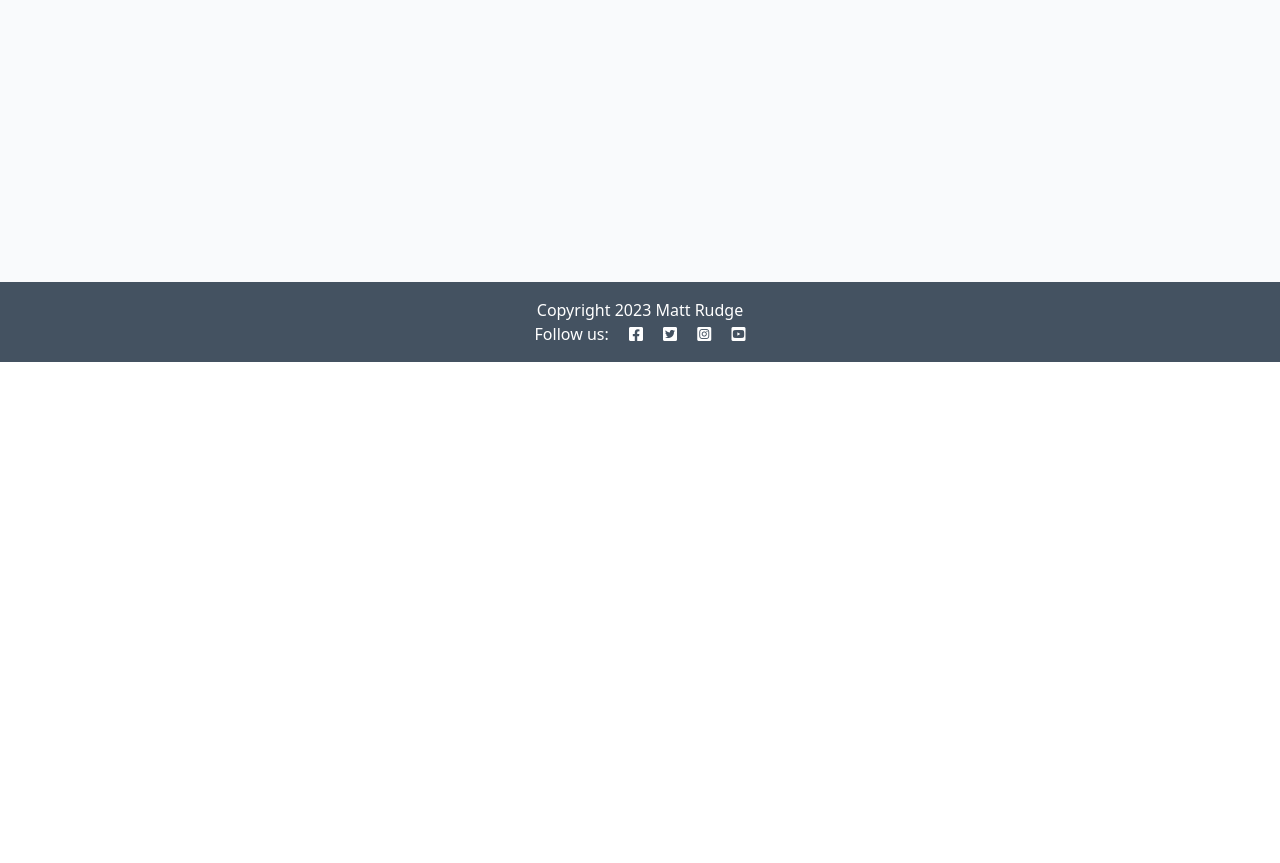
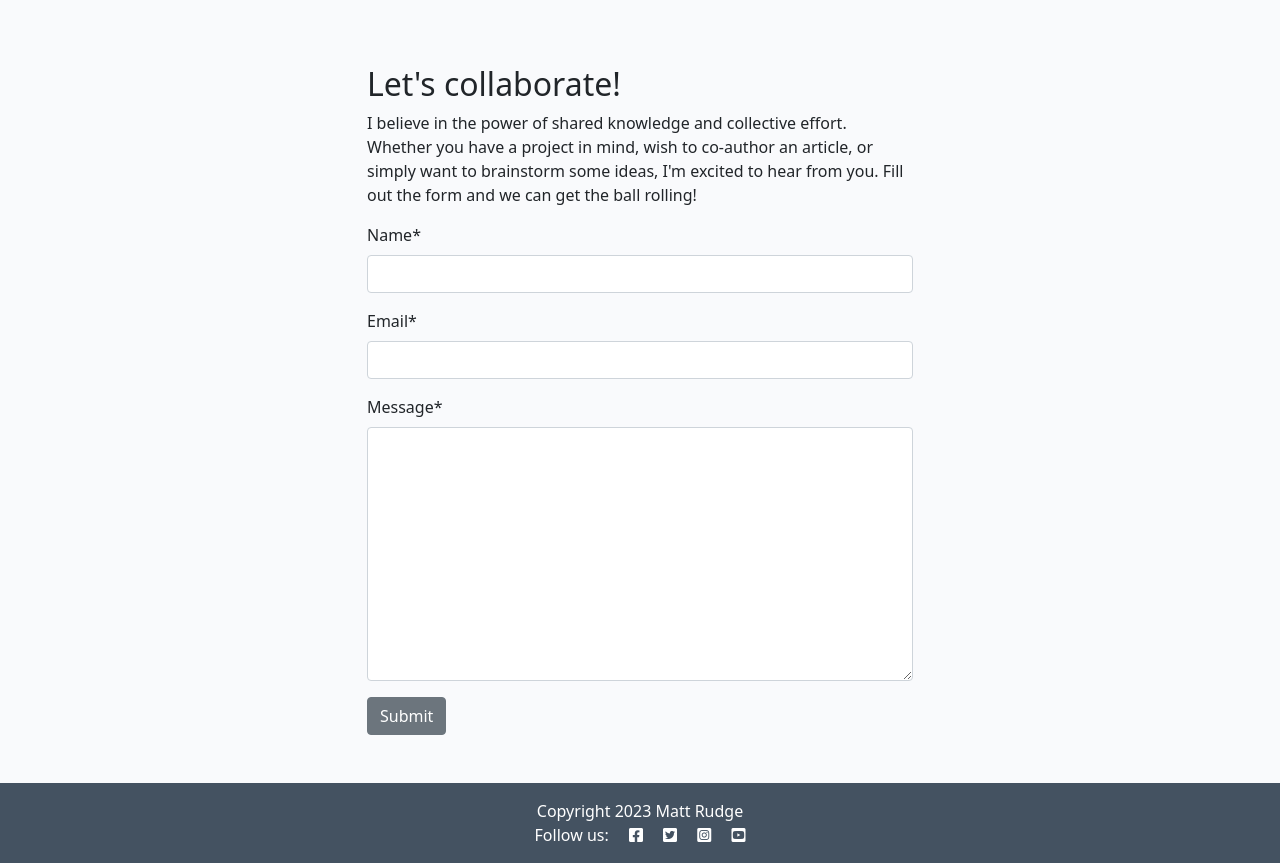
Before and after one commit to Neelp20/codestar_blog, a Django app: page /about/ in a window 1280 px wide. Shown: the part 438-1301 px from the top of the page. Before the commit the page ends 800 px from the top, so only its background shows below. Run offline with Django 4.2, Linux system fonts and the light colour scheme; data that the repository does not hold is empty; some libraries are stand-ins or nearby versions.

Commit message:
create the collaboration request form

```diff
--- /dev/null
+++ b/about/forms.py
@@ -0,0 +1,8 @@
+from .models import CollaborateRequest
+from django import forms
+
+
+class CollaborateForm(forms.ModelForm):
+    class Meta:
+        model = CollaborateRequest
+        fields = ('name', 'email', 'message')
--- a/about/models.py
+++ b/about/models.py
@@ -10,3 +10,13 @@ class About(models.Model):
 
     def __str__(self):
         return self.title
+
+
+class CollaborateRequest(models.Model):
+    name = models.CharField(max_length=200)
+    email = models.EmailField()
+    message = models.TextField()
+    read = models.BooleanField(default=False)
+
+    def __str__(self):
+        return f"Collaboration request from {self.name}"
--- a/about/templates/about/about.html
+++ b/about/templates/about/about.html
@@ -1,6 +1,8 @@
 {% extends 'base.html' %}
+{% load static %}
+{% load crispy_forms_tags %}
+
 {% block content %}
-{% load static %}
 <div class="container mt-5">
   <div class="row">
     <div class="col-4 text-center">
@@ -20,6 +22,24 @@
       <p class="text-end"><em>Updated on: {{ about.updated_on }}</em></p>
     </div>
   </div>
+  <div class="row justify-content-center">
+        <div class="col-12 col-md-6 my-5">
+            <h2>Let's collaborate!</h2>
+            <p>I believe in the power of shared knowledge and collective effort.
+                Whether you have a project in mind, wish to co-author
+                an article, or simply want to brainstorm some ideas,
+                I'm excited to hear from you. Fill out the form
+                and we can get the ball rolling!</p>
+
+            <!-- add your form here. Your submit button should
+                                have the classes of btn, btn-secondary -->
+            <form method="post">
+             {{ collaborate_form | crispy }}
+             {% csrf_token %}
+             <button class="btn btn-secondary" type="submit">Submit</button>
+            </form>
+        </div>
+    </div>
 </div>
 
 {% endblock content %}
--- a/about/views.py
+++ b/about/views.py
@@ -1,15 +1,23 @@
 from django.shortcuts import render
 from .models import About
+from .forms import CollaborateForm
 
 # Create your views here.
+
+
 def about_me(request):
     """
     Renders the About page
     """
     about = About.objects.all().order_by('-updated_on').first()
+    collaborate_form = CollaborateForm()
 
     return render(
         request,
         "about/about.html",
-        {"about": about},
+        {
+            "about": about,
+            "collaborate_form": collaborate_form
+        },
+
     )
--- a/blog/models.py
+++ b/blog/models.py
@@ -24,7 +24,6 @@ class Post(models.Model):
     def __str__(self):
         return f"The title of this post is {self.title}"
 
-
     # The auto_now argument for the updated_on field sets the value
     # to the current date and time whenever the record is saved,
     # not just when it is created.
--- a/blog/views.py
+++ b/blog/views.py
@@ -34,6 +34,7 @@ def post_detail(request, slug):
     comment_count = post.comments.filter(approved=True).count()
 
     if request.method == "POST":
+        print("Received a POST request")
         comment_form = CommentForm(data=request.POST)
         if comment_form.is_valid():
             comment = comment_form.save(commit=False)
@@ -46,6 +47,7 @@ def post_detail(request, slug):
             )
 
     comment_form = CommentForm()
+    print("About to render template")
 
     return render(
         request,
```
Also changed, not shown: about/admin.py (+15 -2 lines), blog/templates/blog/post_detail.html (+5 -6 lines), about/migrations/0002_collaboraterequest.py (added).
